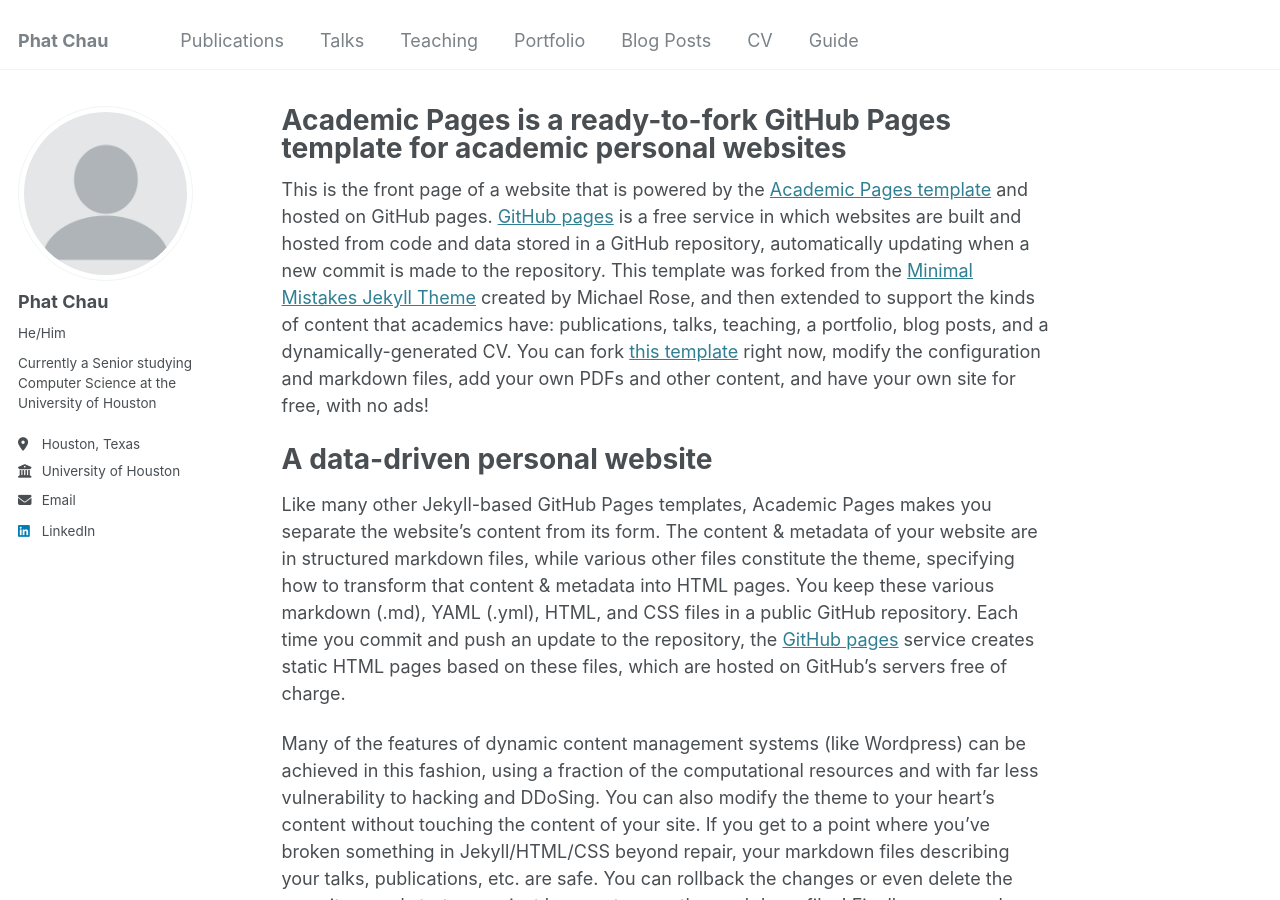
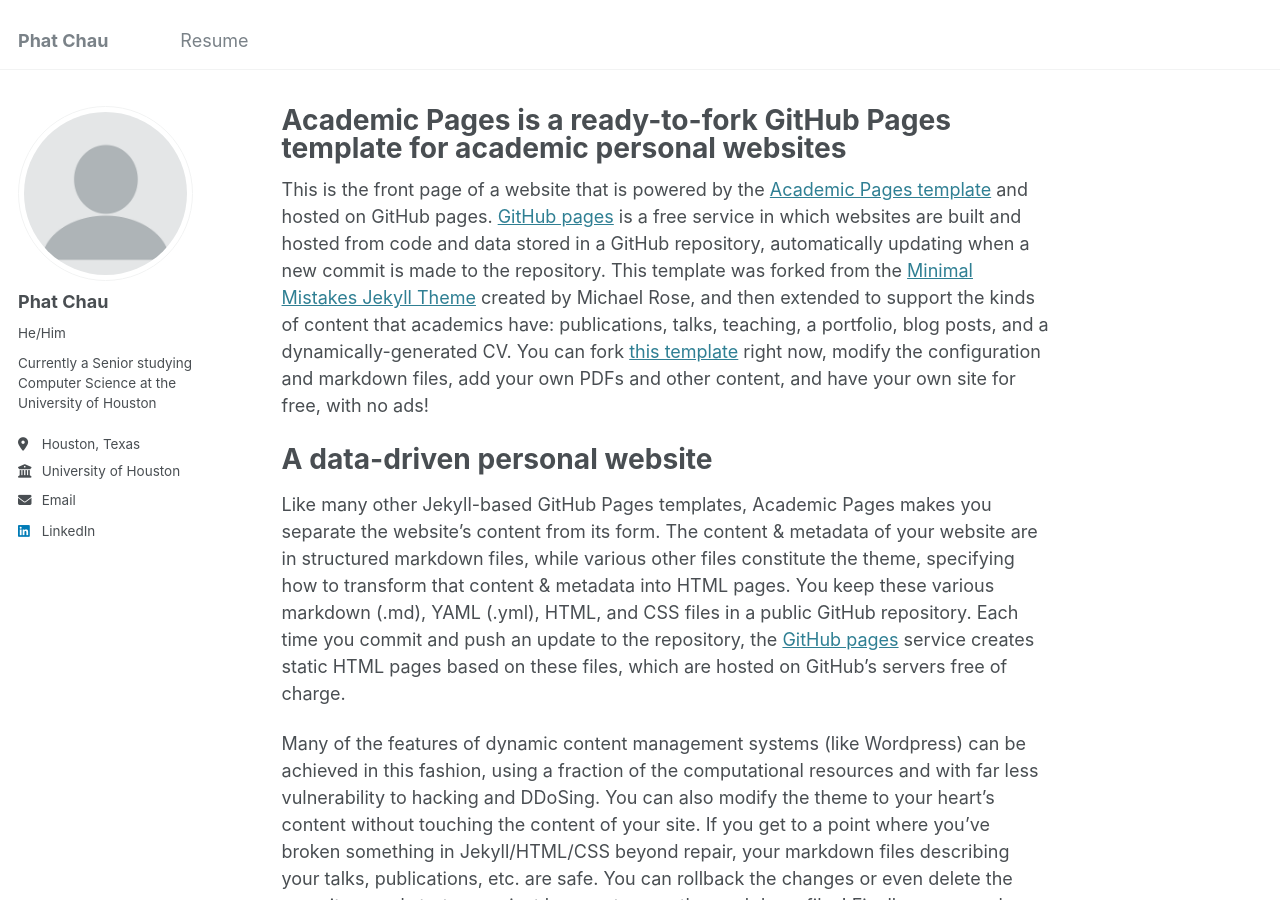
Before and after one commit to pnchau/pnchau.github.io, a Jekyll site: the page built from _pages/about.md, in a window 1280 px wide and 900 px high. Built offline with Jekyll 4.4.1, drawn with Linux system fonts in a browser that asks for light colours.

Commit message:
Update navigation.yml
removed all and added resume

```diff
--- a/_data/navigation.yml
+++ b/_data/navigation.yml
@@ -5,23 +5,5 @@
 # prevent it from being included in the site.
 
 main:
-  - title: "Publications"
-    url: /publications/
-
-  - title: "Talks"
-    url: /talks/
-
-  - title: "Teaching"
-    url: /teaching/
-
-  - title: "Portfolio"
-    url: /portfolio/
-
-  - title: "Blog Posts"
-    url: /year-archive/
-
-  - title: "CV"
-    url: /cv/
-
-  - title: "Guide"
-    url: /markdown/
+  - title: "Resume"
+    url: /resume/
```
